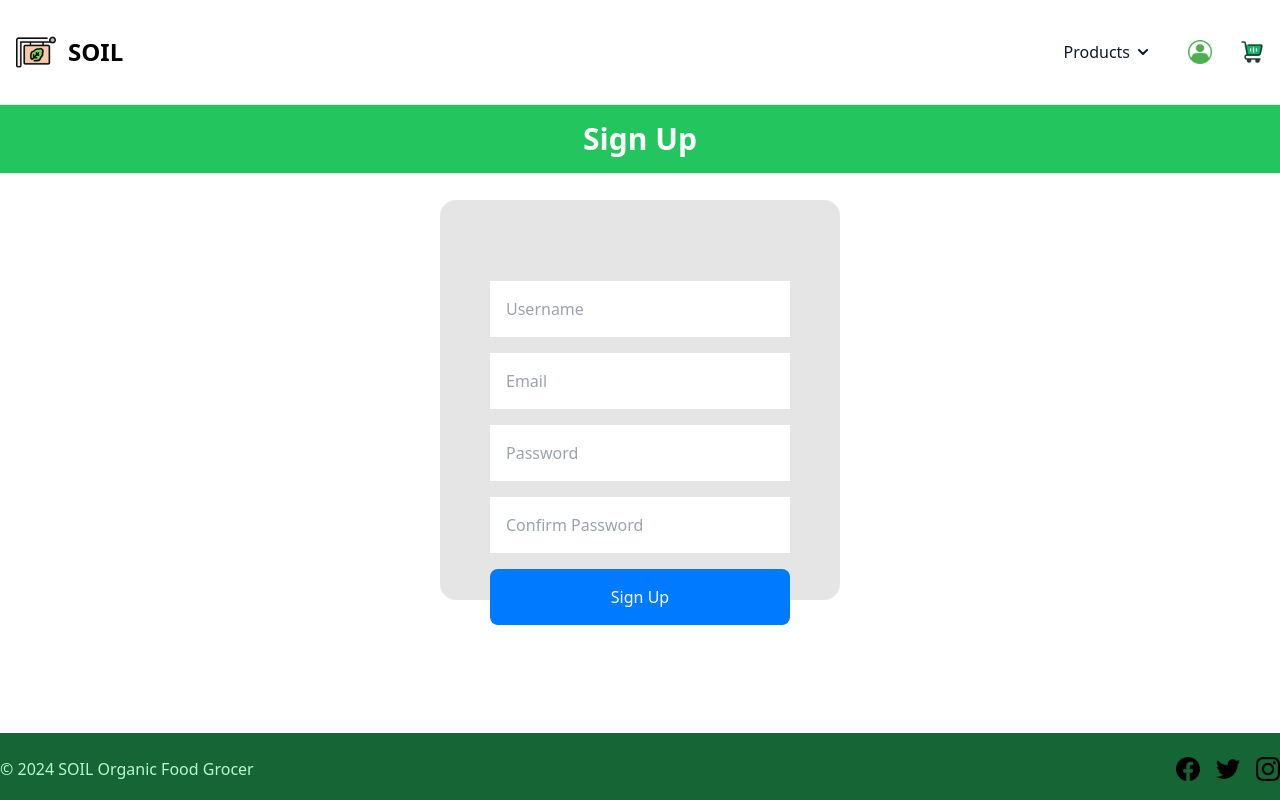
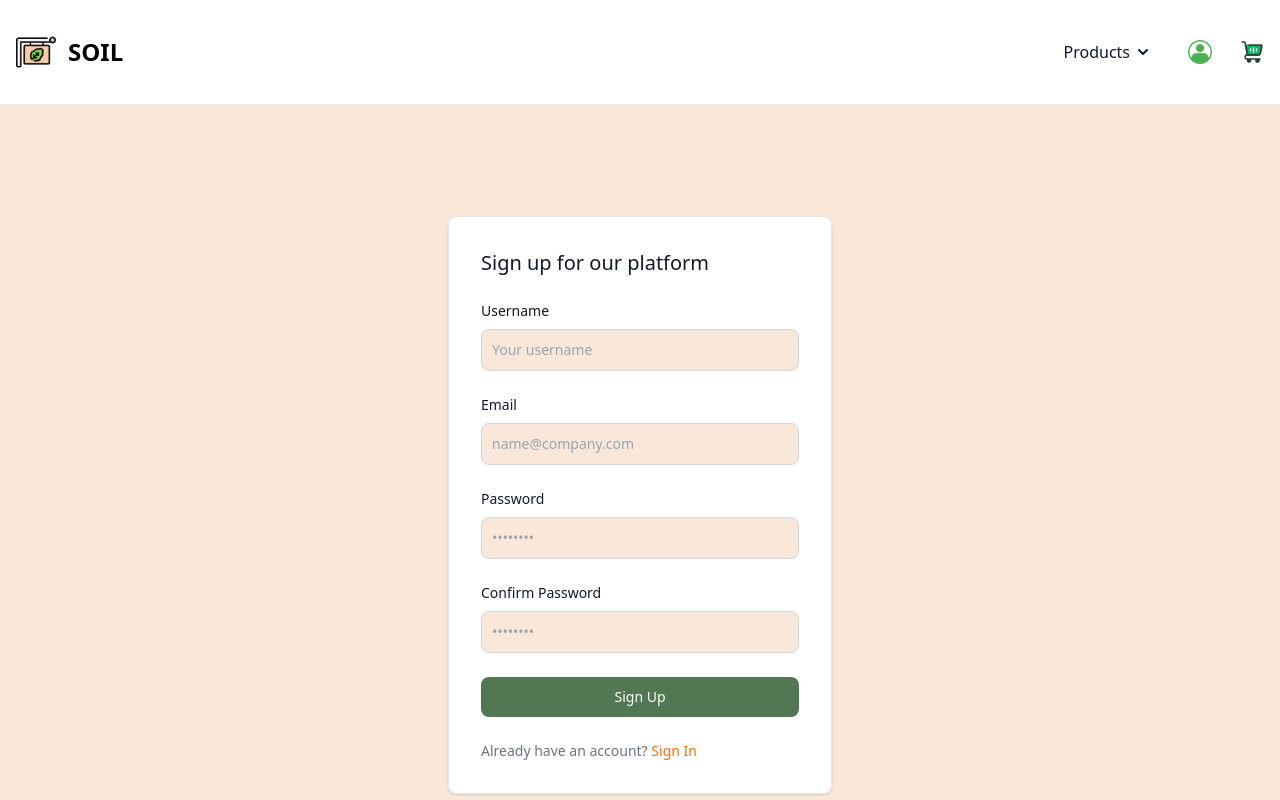
Before and after one commit to Thomas-Saleh/SOIL-Web-App, a React (Create React App) app in the folder s4006031-s3928350-a2/React/: page /sign-up in a window 1280 px wide. Shown: the top 800 px of the page. Built offline with nearby package versions, Linux system fonts and the light colour scheme.

Commit message:
Changes to Home page , sign in and up

```diff
--- a/s4006031-s3928350-a2/React/src/pages/Home.js
+++ b/s4006031-s3928350-a2/React/src/pages/Home.js
@@ -2,27 +2,46 @@ import React from "react";
 
 function Home() {
   return (
-    <div className="header">
-      <div className="image-container">
-        <img src="/Soil.png" alt="SOIL Organic Food Grocer" />
-        <h1 className="title">SOIL Organic Food Grocer</h1>
-        <p className="description">Explore our selection of premium organic foods and nutritional advice.</p>
-      </div>
+    <div>
+      <header className="relative flex items-center justify-center h-screen bg-gray-100">
+        <div className="absolute inset-0 flex">
+          <div className="w-1/12 bg-gradient-to-r from-gray-300 to-transparent"></div>
+          <div className="flex-grow flex justify-center items-center">
+            <img src="/Soil.png" alt="SOIL Organic Food Grocer" className="object-cover w-full h-full" />
+          </div>
+          <div className="w-1/12 bg-gradient-to-l from-gray-300 to-transparent"></div>
+        </div>
+        <div className="relative z-10 text-center text-white">
+          <h1 className="text-4xl font-bold mb-2">SOIL Organic Food Grocer</h1>
+          <p className="text-lg">Explore our selection of premium organic foods and nutritional advice.</p>
+        </div>
+      </header>
 
-
-      <section className="section">
-        <div className="container">
-          <h2 className="section-title">Our Values</h2>
-          <p>At SOIL Organic Food Grocer, we are committed to...</p>
-          {/* Add more content about your values here */}
+      <section className="py-8 bg-white">
+        <div className="max-w-3xl mx-auto px-4">
+          <h2 className="text-2xl font-bold mb-4">Our Values</h2>
+          <p>At SOIL Organic Food Grocer, we are committed to:</p>
+          <ul className="list-disc list-inside mt-2">
+            <li>Providing the highest quality organic products.</li>
+            <li>Supporting sustainable and ethical farming practices.</li>
+            <li>Promoting health and wellness in our community.</li>
+            <li>Encouraging a balanced and nutritious diet.</li>
+            <li>Minimizing our environmental footprint.</li>
+          </ul>
         </div>
       </section>
 
-      <section className="section">
-        <div className="container">
-          <h2 className="section-title">Our Mission</h2>
-          <p>Our mission is to provide...</p>
-          {/* Add more content about your mission here */}
+      <section className="py-8 bg-gray-50">
+        <div className="max-w-3xl mx-auto px-4">
+          <h2 className="text-2xl font-bold mb-4">Our Mission</h2>
+          <p>Our mission is to provide:</p>
+          <ul className="list-disc list-inside mt-2">
+            <li>Accessible and affordable organic food options.</li>
+            <li>Educational resources on nutrition and healthy living.</li>
+            <li>A welcoming and inclusive shopping experience.</li>
+            <li>Support for local farmers and producers.</li>
+            <li>Innovative solutions for a sustainable future.</li>
+          </ul>
         </div>
       </section>
     </div>
--- a/s4006031-s3928350-a2/React/src/pages/SignIn.js
+++ b/s4006031-s3928350-a2/React/src/pages/SignIn.js
@@ -1,7 +1,7 @@
 import React, { useState, useEffect } from 'react';
+import { Link } from 'react-router-dom'; // Import the Link component
 import { verifyUser, getUser, setUser } from '../data/repository';
 import { decodeJWT } from '../utils/jwtUtils'; // Import the custom decode function
-
 
 function SignIn() {
   const [loginDetails, setLoginDetails] = useState({
@@ -42,7 +42,7 @@ function SignIn() {
     } catch (error) {
       setLoginError('Invalid email or password.');
     }
-  }
+  };
 
   const handleLogout = () => {
     localStorage.removeItem('sessionToken');
@@ -51,42 +51,55 @@ function SignIn() {
 
   if (isLoggedIn) {
     return (
-      <div className="loggedin-container">
-        <div className="loggedin-message">
-          <h2>Welcome back!</h2>
+      <div className="flex items-center justify-center min-h-screen bg-gray-100">
+        <div className="text-center">
+          <h2 className="text-2xl font-semibold">Welcome back!</h2>
           <p>You are now logged in.</p>
-          <button onClick={handleLogout}>Logout</button>
+          <button onClick={handleLogout} className="mt-4 px-4 py-2 bg-[#527853] text-white rounded-lg hover:bg-[#EE7214]">Logout</button>
         </div>
       </div>
     );
   }
 
   return (
+    <div className="flex items-center justify-center min-h-screen bg-[#F9E8D9]">
+      <div className="w-full max-w-sm p-4 bg-white border border-gray-200 rounded-lg shadow sm:p-6 md:p-8 dark:bg-gray-800 dark:border-gray-700">
+        <form className="space-y-6" onSubmit={handleSubmit}>
+          <h5 className="text-xl font-medium text-gray-900 dark:text-white">Sign in to our platform</h5>
           <div>
-      <div className="bg-green-500 text-white py-4">
-        <h1 className="text-3xl font-semibold text-center">Sign In</h1>
-      </div>
-      <div className="signin-container">
-        <div className="signin-background"></div>
-        <form onSubmit={handleSubmit} className="signin-form">
+            <label htmlFor="email" className="block mb-2 text-sm font-medium text-gray-900 dark:text-white">Your email</label>
             <input
               type="email"
               name="email"
-            placeholder="Email"
+              id="email"
+              className="bg-[#F9E8D9] border border-gray-300 text-gray-900 text-sm rounded-lg focus:ring-[#527853] focus:border-[#527853] block w-full p-2.5 dark:bg-gray-600 dark:border-gray-500 dark:placeholder-gray-400 dark:text-white"
+              placeholder="name@company.com"
               required
               onChange={handleInputChange}
-            className="signin-input"
             />
+          </div>
+          <div>
+            <label htmlFor="password" className="block mb-2 text-sm font-medium text-gray-900 dark:text-white">Your password</label>
             <input
               type="password"
               name="password"
-            placeholder="Password"
+              id="password"
+              placeholder="••••••••"
+              className="bg-[#F9E8D9] border border-gray-300 text-gray-900 text-sm rounded-lg focus:ring-[#527853] focus:border-[#527853] block w-full p-2.5 dark:bg-gray-600 dark:border-gray-500 dark:placeholder-gray-400 dark:text-white"
               required
               onChange={handleInputChange}
-            className="signin-input"
             />
-          <button type="submit" className="signin-button">Sign In</button>
-          {loginError && <div className="error-message">{loginError}</div>}
+          </div>
+          <button
+            type="submit"
+            className="w-full text-white bg-[#527853] hover:bg-[#EE7214] focus:ring-4 focus:outline-none focus:ring-[#EE7214] font-medium rounded-lg text-sm px-5 py-2.5 text-center dark:bg-[#527853] dark:hover:bg-[#EE7214] dark:focus:ring-[#EE7214]"
+          >
+            Login to your account
+          </button>
+          <div className="text-sm font-medium text-gray-500 dark:text-gray-300">
+            Not registered? <Link to="/sign-up" className="text-[#EE7214] hover:underline dark:text-[#EE7214]">Create account</Link>
+          </div>
+          {loginError && <div className="text-red-500 text-sm">{loginError}</div>}
         </form>
       </div>
     </div>
--- a/s4006031-s3928350-a2/React/src/pages/SignUp.js
+++ b/s4006031-s3928350-a2/React/src/pages/SignUp.js
@@ -1,6 +1,6 @@
-
 import React, { useState } from 'react';
 import { createUser } from '../data/repository';
+import { Link } from 'react-router-dom';
 
 function Signup() {
   const [userDetails, setUserDetails] = useState({
@@ -61,57 +61,71 @@ function Signup() {
     return true;
   };
 
-  const renderSuccessMessage = () => {
-    return <div className="success-message">Registration successful! You can now sign in.</div>;
-  };
-
   return (
-    <div>
-      <div className="bg-green-500 text-white py-4">
-        <h1 className="text-3xl font-semibold text-center">Sign Up</h1>
-      </div>
-      <div className="signin-container">
-        <div className="signin-background"></div>
-        {isSubmitted ? (
-          renderSuccessMessage()
-        ) : (
-          <form onSubmit={handleSubmit} className="signin-form">
+    <div className="flex items-center justify-center min-h-screen bg-[#F9E8D9]">
+      <div className="w-full max-w-sm p-4 bg-white border border-gray-200 rounded-lg shadow sm:p-6 md:p-8 dark:bg-gray-800 dark:border-gray-700">
+        <form onSubmit={handleSubmit} className="space-y-6">
+          <h5 className="text-xl font-medium text-gray-900 dark:text-white">Sign up for our platform</h5>
+          <div>
+            <label htmlFor="username" className="block mb-2 text-sm font-medium text-gray-900 dark:text-white">Username</label>
             <input
               type="text"
               name="username"
-              placeholder="Username"
+              id="username"
+              className="bg-[#F9E8D9] border border-gray-300 text-gray-900 text-sm rounded-lg focus:ring-[#527853] focus:border-[#527853] block w-full p-2.5 dark:bg-gray-600 dark:border-gray-500 dark:placeholder-gray-400 dark:text-white"
+              placeholder="Your username"
               required
               onChange={handleInputChange}
-              className="signin-input"
             />
+          </div>
+          <div>
+            <label htmlFor="email" className="block mb-2 text-sm font-medium text-gray-900 dark:text-white">Email</label>
             <input
               type="email"
               name="email"
-              placeholder="Email"
+              id="email"
+              className="bg-[#F9E8D9] border border-gray-300 text-gray-900 text-sm rounded-lg focus:ring-[#527853] focus:border-[#527853] block w-full p-2.5 dark:bg-gray-600 dark:border-gray-500 dark:placeholder-gray-400 dark:text-white"
+              placeholder="name@company.com"
               required
               onChange={handleInputChange}
-              className="signin-input"
             />
+          </div>
+          <div>
+            <label htmlFor="password" className="block mb-2 text-sm font-medium text-gray-900 dark:text-white">Password</label>
             <input
               type="password"
               name="password"
-              placeholder="Password"
+              id="password"
+              className="bg-[#F9E8D9] border border-gray-300 text-gray-900 text-sm rounded-lg focus:ring-[#527853] focus:border-[#527853] block w-full p-2.5 dark:bg-gray-600 dark:border-gray-500 dark:placeholder-gray-400 dark:text-white"
+              placeholder="••••••••"
               required
               onChange={handleInputChange}
-              className="signin-input"
             />
+          </div>
+          <div>
+            <label htmlFor="confirmPassword" className="block mb-2 text-sm font-medium text-gray-900 dark:text-white">Confirm Password</label>
             <input
               type="password"
               name="confirmPassword"
-              placeholder="Confirm Password"
+              id="confirmPassword"
+              className="bg-[#F9E8D9] border border-gray-300 text-gray-900 text-sm rounded-lg focus:ring-[#527853] focus:border-[#527853] block w-full p-2.5 dark:bg-gray-600 dark:border-gray-500 dark:placeholder-gray-400 dark:text-white"
+              placeholder="••••••••"
               required
               onChange={handleInputChange}
-              className="signin-input"
             />
-            {errorMessage && <div className="error-message">{errorMessage}</div>}
-            <button type="submit" className="signin-button">Sign Up</button>
-          </form>
-        )}
+          </div>
+          <button
+            type="submit"
+            className="w-full text-white bg-[#527853] hover:bg-[#EE7214] focus:ring-4 focus:outline-none focus:ring-[#EE7214] font-medium rounded-lg text-sm px-5 py-2.5 text-center dark:bg-[#527853] dark:hover:bg-[#EE7214] dark:focus:ring-[#EE7214]"
+          >
+            Sign Up
+          </button>
+          <div className="text-sm font-medium text-gray-500 dark:text-gray-300">
+            Already have an account? <Link to="/sign-in" className="text-[#EE7214] hover:underline dark:text-[#EE7214]">Sign In</Link>
+          </div>
+          {errorMessage && <div className="text-red-500 text-sm">{errorMessage}</div>}
+          {isSubmitted && <div className="text-white text-sm">Registration successful! You can now sign in.</div>}
+        </form>
       </div>
     </div>
   );
```
Lines whose indentation alone changed are shown as unchanged.
